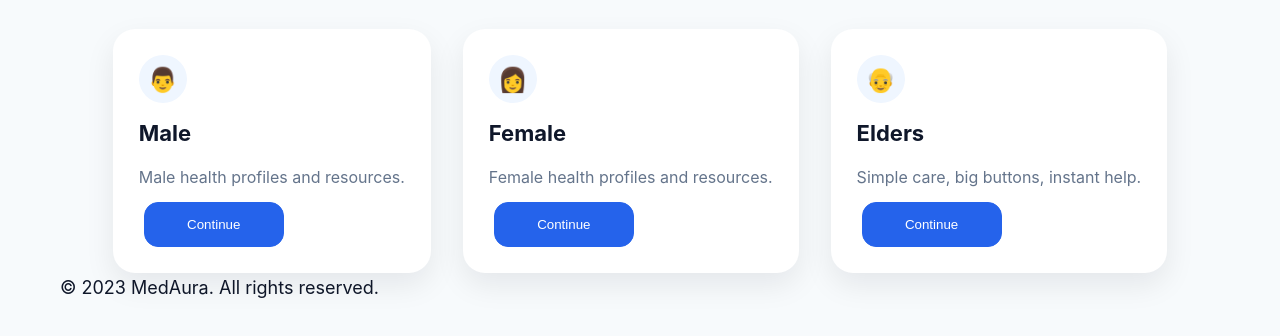
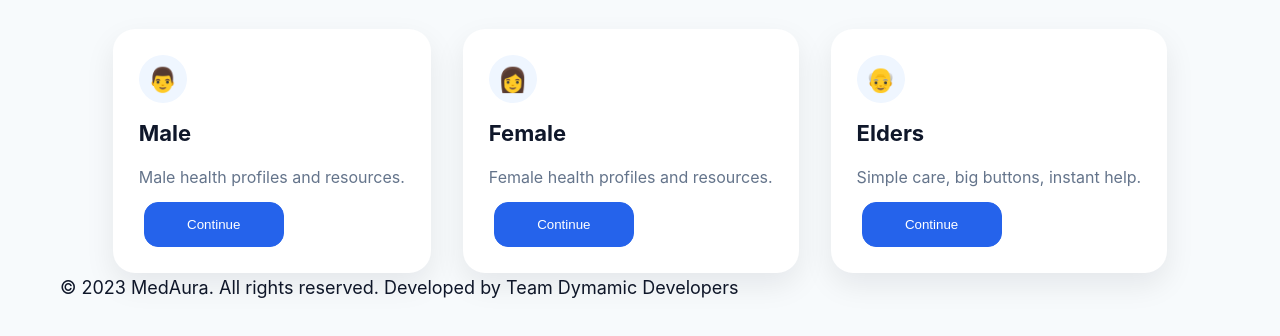
Before and after one commit to kinghardesh/MedAura, a React app: page index.html in a window 1280 px wide. Shown: the part 428-764 px from the top of the page. Built offline with nearby package versions, Linux system fonts and the light colour scheme.

Commit message:
Updated Site Footer

```diff
--- a/index.html
+++ b/index.html
@@ -19,7 +19,7 @@
       <!-- Content will be dynamically inserted here -->
     </main>
     <footer class="footer">
-      <p>&copy; 2023 MedAura. All rights reserved.</p>
+      <p>&copy; 2023 MedAura. All rights reserved. Developed by Team Dymamic Developers</p>
     </footer>
   </div>
 
```
